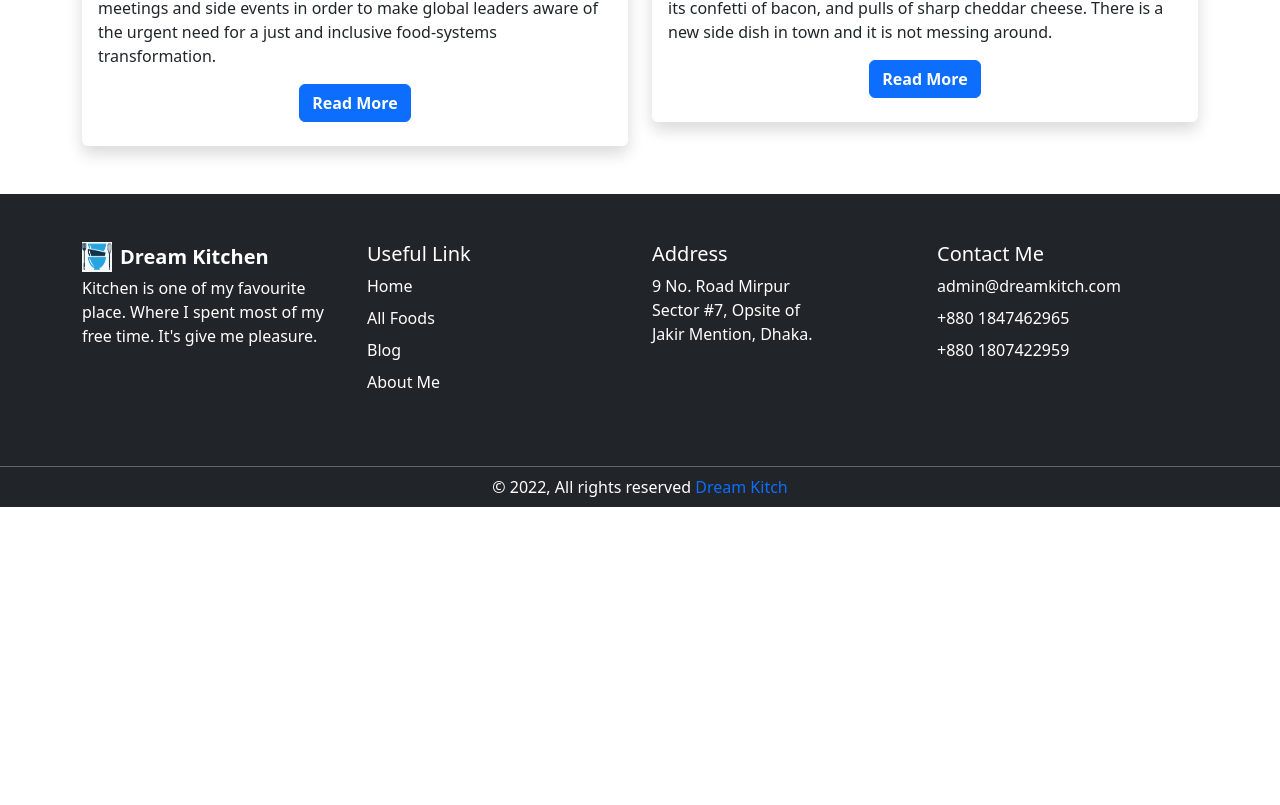
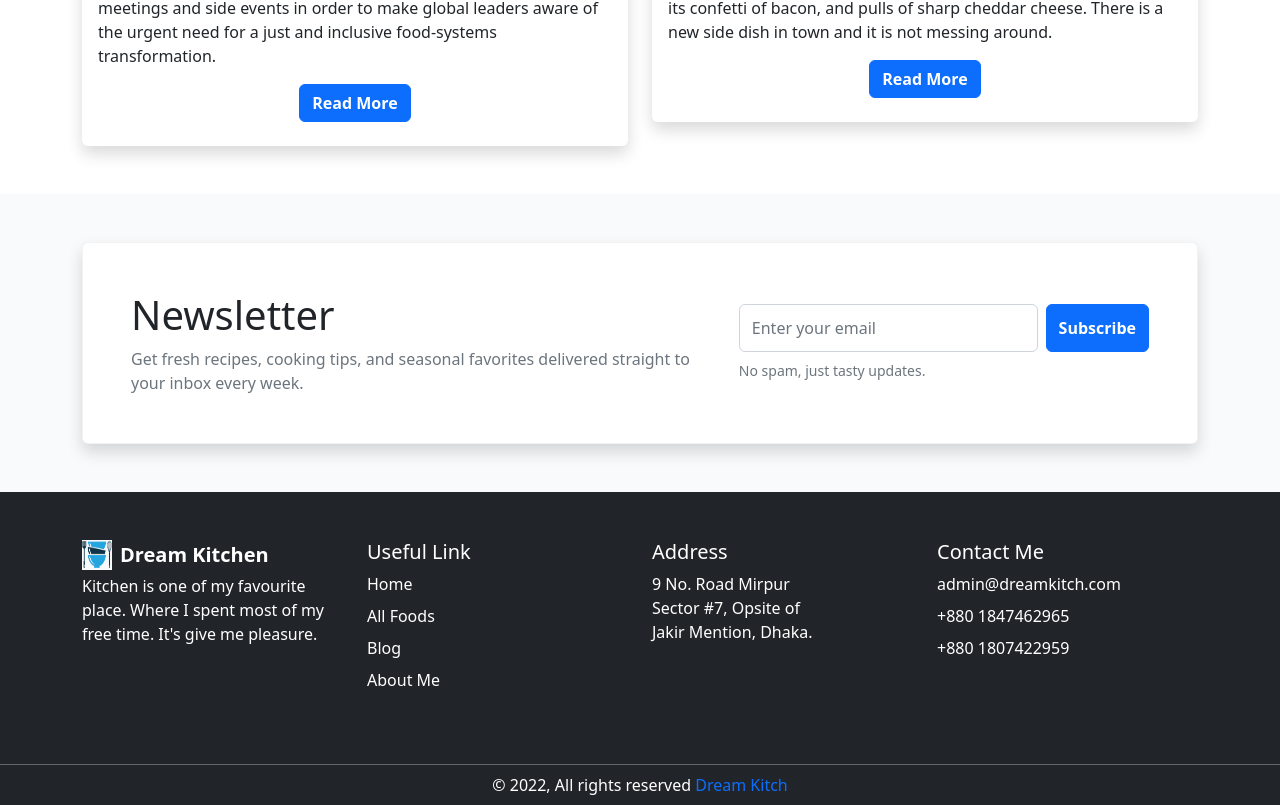
Before and after one commit to mdYeasin-cmd/dream-kitchen, a React (Create React App) app: page / in a window 1280 px wide. Shown: the part 2020-2825 px from the top of the page. Before the commit the page ends 2527 px from the top, so only its background shows below. Built offline with nearby package versions, Linux system fonts and the light colour scheme; no server answers.

Commit message:
Add newsletter section to home page

```diff
--- a/src/Pages/Home/Home/Home.js
+++ b/src/Pages/Home/Home/Home.js
@@ -3,6 +3,7 @@ import useTitle from '../../../hooks/useTitle';
 import Banner from '../Banner/Banner';
 import DeliciousRecipies from '../DeliciousRecipies/DeliciousRecipies';
 import FoodBlog from '../FoodBlog/FoodBlog';
+import Newsletter from '../Newsletter/Newsletter';
 import Reputation from '../Reputation/Reputation';
 
 const Home = () => {
@@ -15,6 +16,7 @@ const Home = () => {
             <DeliciousRecipies></DeliciousRecipies>
             <Reputation></Reputation>
             <FoodBlog></FoodBlog>
+            <Newsletter></Newsletter>
         </div>
     );
 };
--- /dev/null
+++ b/src/Pages/Home/Newsletter/Newsletter.css
@@ -0,0 +1,17 @@
+.newsletter-section {
+  background-color: #f9fafc;
+}
+
+.newsletter-card {
+  background-color: #ffffff;
+  border: 1px solid rgba(0, 0, 0, 0.05);
+}
+
+.newsletter-input {
+  min-height: 48px;
+}
+
+.newsletter-form .btn {
+  min-height: 48px;
+  white-space: nowrap;
+}
--- /dev/null
+++ b/src/Pages/Home/Newsletter/Newsletter.js
@@ -0,0 +1,37 @@
+import React from 'react';
+import './Newsletter.css';
+
+const Newsletter = () => {
+    return (
+        <section className="newsletter-section py-5">
+            <div className="container">
+                <div className="newsletter-card shadow p-4 p-md-5 rounded">
+                    <div className="row align-items-center gy-4">
+                        <div className="col-lg-7">
+                            <h2 className="fs-1">Newsletter</h2>
+                            <p className="text-muted mb-0">
+                                Get fresh recipes, cooking tips, and seasonal favorites delivered straight to your inbox every week.
+                            </p>
+                        </div>
+                        <div className="col-lg-5">
+                            <form className="newsletter-form d-flex flex-column flex-sm-row gap-2">
+                                <input
+                                    type="email"
+                                    className="form-control newsletter-input"
+                                    placeholder="Enter your email"
+                                    aria-label="Email address"
+                                />
+                                <button type="button" className="btn btn-primary fw-semibold">
+                                    Subscribe
+                                </button>
+                            </form>
+                            <small className="text-muted d-block mt-2">No spam, just tasty updates.</small>
+                        </div>
+                    </div>
+                </div>
+            </div>
+        </section>
+    );
+};
+
+export default Newsletter;
```
